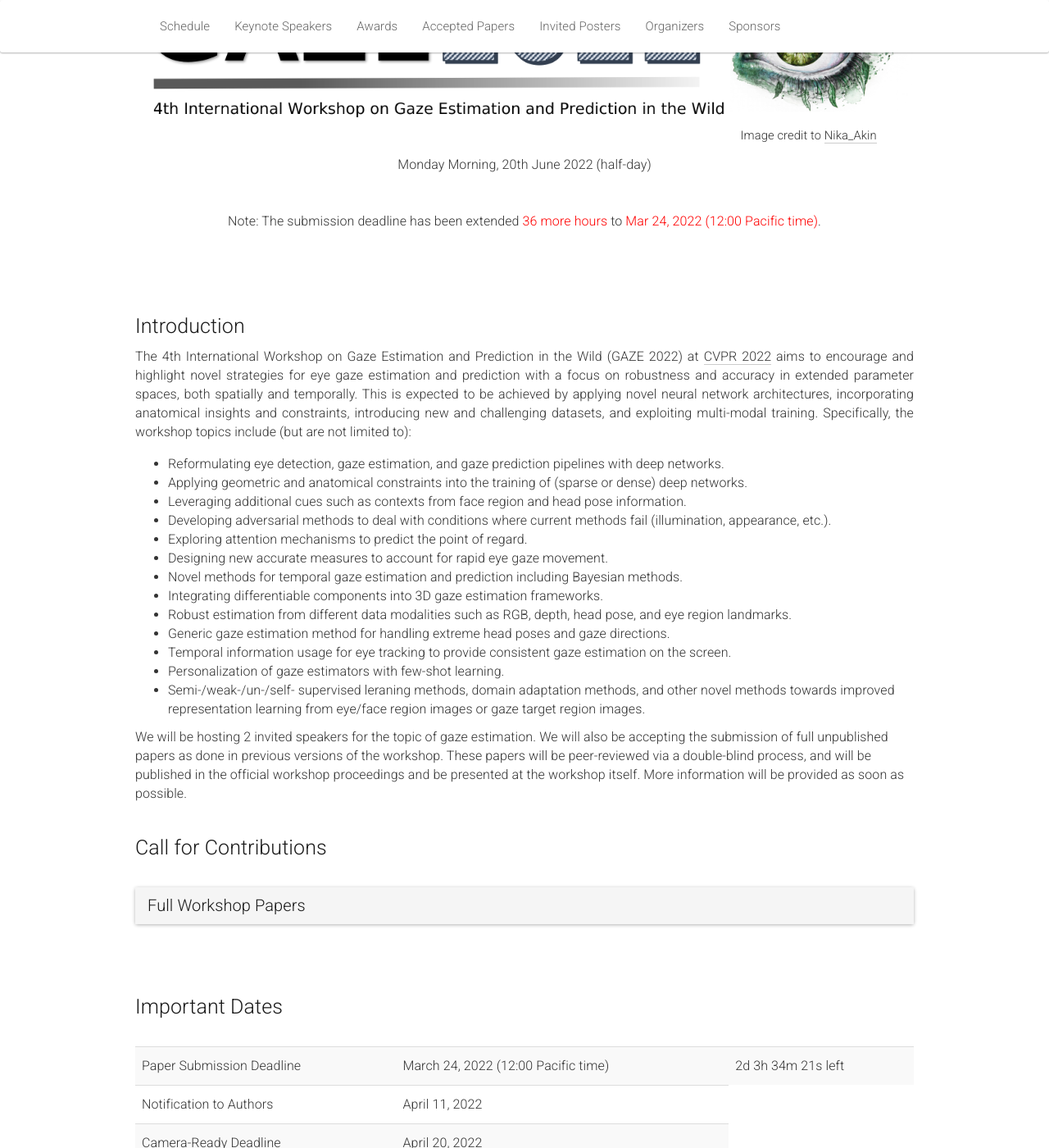
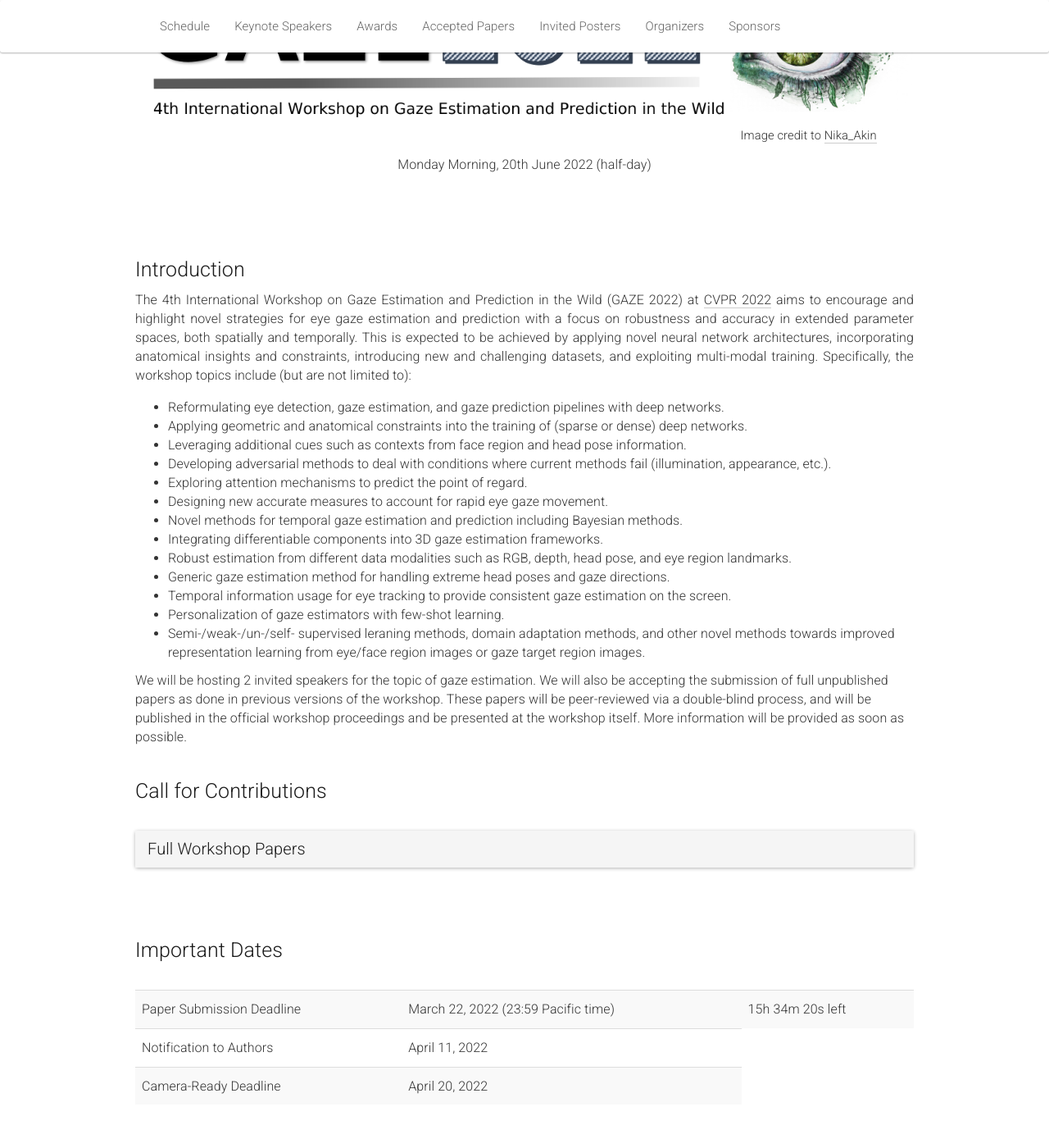
Before and after one commit to gazeworkshop/gazeworkshop.github.io, a Jekyll site: the page built from _pages/home_2022.md, in a window 1280 px wide and 1400 px high, scrolled down 221 px. Shown: the whole window at 82% size. Built offline with Jekyll 4.4.1, drawn with Linux system fonts in a browser that asks for light colours; nearby versions of some CDN libraries.

Commit message:
Revert "update submission deadline"

```diff
--- a/_pages/home_2022.md
+++ b/_pages/home_2022.md
@@ -19,10 +19,6 @@ acknowledgements: ""
     <br><br>
     <p><center>
       Monday Morning, 20th June 2022 (half-day)
-      <br>
-      <br>
-      <br>
-      Note: The submission deadline has been extended <font color="#FF0000">36 more hours</font> to <font color="#FF0000">Mar 24, 2022 (12:00 Pacific time)</font>.
       <!-- Coming soon -->
       <br>
       <!-- 3pm - 8:20pm UTC -->
@@ -189,8 +185,8 @@ We will be hosting 2 invited speakers for the topic of gaze estimation. We will
         </tr> -->
         <tr>
           <td>Paper Submission Deadline</td>
-          <td>March 24, 2022 (12:00 Pacific time)</td>
-	  <td><span class="countdown" reference="24 Mar 2022 12:00:00 PST"></span></td>
+          <td>March 22, 2022 (23:59 Pacific time)</td>
+	  <td><span class="countdown" reference="22 Mar 2022 23:59:59 PST"></span></td>
         </tr>
         <tr>
           <td>Notification to Authors</td>
```
